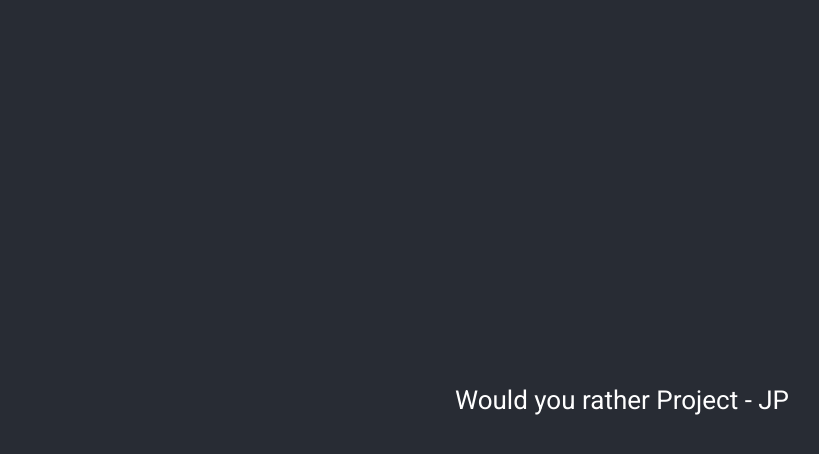
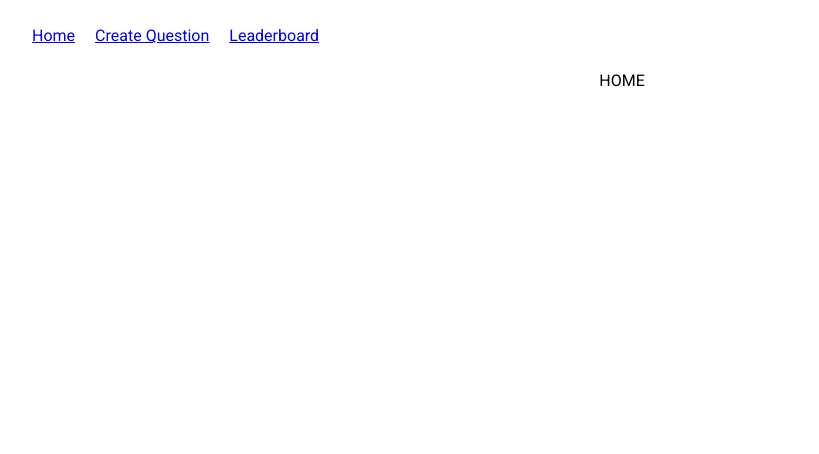
Before and after one commit to juanpabloeslava/jpe-reactnd-project-would-you-rather, a React (Create React App) app: page / in a window 1280 px wide. Shown: the top 454 px of the page, without its empty margins (18-837 px from the left). Built offline with nearby package versions, Linux system fonts and the light colour scheme.

Commit message:
comp: added Nav

```diff
--- a/src/App.css
+++ b/src/App.css
@@ -1,14 +1,5 @@
-body {
-  font-family: 'Roboto', sans-serif;
-}
-
 .App {
   text-align: center;
-}
-
-.App-logo {
-  height: 40vmin;
-  pointer-events: none;
 }
 
 @media (prefers-reduced-motion: no-preference) {
@@ -18,18 +9,19 @@ body {
 }
 
 .App-header {
-  background-color: #282c34;
-  min-height: 100vh;
+  background-color: #d1d1d1;
+  min-height: 8vh;
   display: flex;
   flex-direction: column;
   align-items: center;
   justify-content: center;
-  font-size: calc(10px + 2vmin);
-  color: white;
+  /* font-size: calc(10px + 2vmin); */
+  font-size: 1.5rem;
+  color: #333;
 }
 
-.App-link {
-  color: #61dafb;
+.center {
+  text-align: center;
 }
 
 @keyframes App-logo-spin {
@@ -40,3 +32,21 @@ body {
     transform: rotate(360deg);
   }
 }
+
+
+/* jp styles */
+
+/* APP */
+
+.nav-container ul {
+  display: flex;
+  flex-direction: row;
+  justify-content: flex-start;
+  text-decoration: none;
+}
+
+li {
+  list-style-type: none;
+  padding: 10px;
+  text-decoration: none;
+}
--- a/src/App.js
+++ b/src/App.js
@@ -1,13 +1,30 @@
+import React, { Component } from 'react';
+import { BrowserRouter, Route } from 'react-router-dom'
 import './App.css';
+// views and components
+import Nav from './components/Nav'
 
-function App() {
-  return (
-    <div className="App">
-      <header className="App-header">
-        Would you rather Project - JP
-      </header>
-    </div>
-  );
+
+class App extends Component {
+
+  render() {
+    return (
+      <BrowserRouter>
+        <div className="App">
+          <Nav navType='1'/>
+          <Route exact path='/' render={ () => (
+            <div> HOME </div>
+          )} />
+          <Route exact path='/add' render={ () => (
+            <div> ADD </div>
+          )} />
+          <Route exact path='/leaderboard' render={ () => (
+            <div> LEADERBOARD </div>
+          )} />
+        </div>
+      </BrowserRouter>
+    );
+  }
 }
 
 export default App;
--- /dev/null
+++ b/src/components/Nav.js
@@ -0,0 +1,29 @@
+import React, { Component } from 'react'
+import { NavLink } from 'react-router-dom'
+// import { AppBar, Toolbar, Link, IconButton, Typography } from '@material-ui/core';
+
+
+class Nav extends Component {
+
+    render() {
+
+        return (
+            <div className='nav-container'>
+                <ul>
+                    <li>
+                        <NavLink to='/'> Home </NavLink>
+                    </li>
+                    <li>
+                        <NavLink to='/add'> Create Question </NavLink>
+                    </li>
+                    <li>
+                        <NavLink to='/leaderboard'> Leaderboard </NavLink>
+                    </li>
+                </ul>
+            </div>
+        )
+
+    }
+}
+
+export default Nav
--- a/src/index.css
+++ b/src/index.css
@@ -1,8 +1,9 @@
 body {
   margin: 0;
-  font-family: -apple-system, BlinkMacSystemFont, 'Segoe UI', 'Roboto', 'Oxygen',
+  /* font-family: -apple-system, BlinkMacSystemFont, 'Segoe UI', 'Roboto', 'Oxygen',
     'Ubuntu', 'Cantarell', 'Fira Sans', 'Droid Sans', 'Helvetica Neue',
-    sans-serif;
+    sans-serif; */
+  font-family: 'Roboto', sans-serif;
   -webkit-font-smoothing: antialiased;
   -moz-osx-font-smoothing: grayscale;
 }
```
Also changed, not shown: 1 other file (tests, documents, lock files or other folders).
